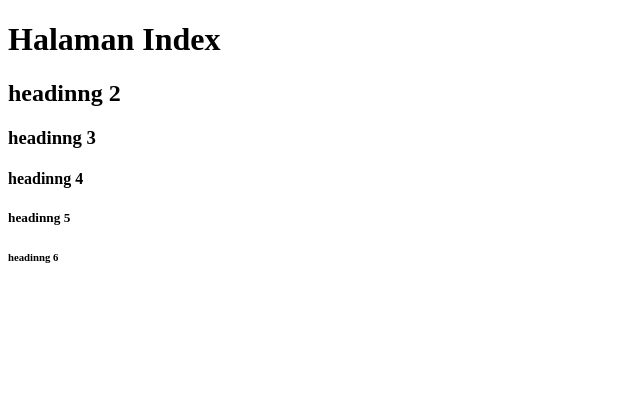
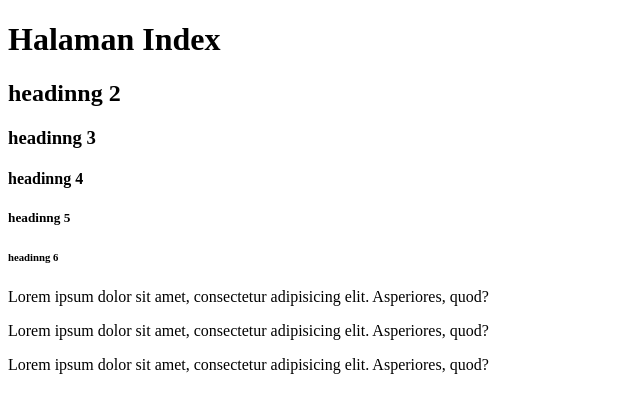
Before and after one commit to klee-bakudan/todo-list, a plain HTML site: page index.html in a window 1280 px wide. Shown: the whole page, without its empty margins (0-640 px from the left). Drawn offline with Linux system fonts and the light colour scheme.

Commit message:
tambah paragraf

```diff
--- a/index.html
+++ b/index.html
@@ -6,11 +6,21 @@
     <title>Document</title>
 </head>
 <body>
+    <!--TAG-->
+    <!--HEADING-->
     <h1>Halaman Index</h1>
     <h2>headinng 2</h2>
     <h3>headinng 3</h3>
     <h4>headinng 4</h4>
     <h5>headinng 5</h5>
     <h6>headinng 6</h6>
+
+    <!--PARAGRAF-->
+    <p>Lorem ipsum dolor sit amet, consectetur adipisicing elit. Asperiores, quod?</p>
+    <p>Lorem ipsum dolor sit amet, consectetur adipisicing elit. Asperiores, quod?</p>
+    <p>Lorem ipsum dolor sit amet, consectetur adipisicing elit. Asperiores, quod?</p>
+
+
+
 </body>
 </html>
```
